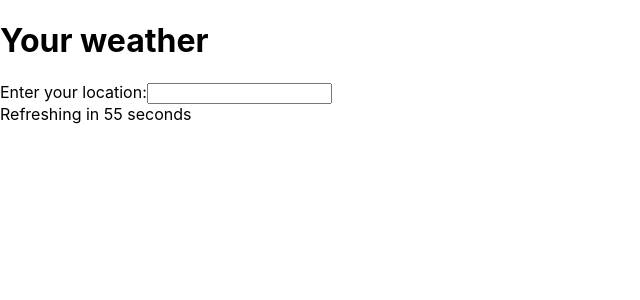
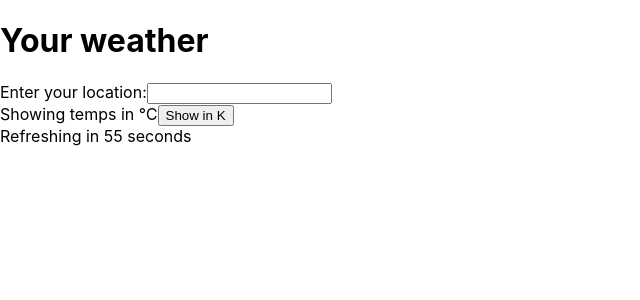
Before and after one commit to dwalker109/whats-the-weather, a React (Create React App) app: page / in a window 1280 px wide. Shown: the top 300 px of the page, without its empty margins (0-640 px from the left). Built offline with nearby package versions, Linux system fonts and the light colour scheme.

Commit message:
Adds temp unit toggling
Closes #9

```diff
--- a/src/components/WeatherDetail/index.jsx
+++ b/src/components/WeatherDetail/index.jsx
@@ -1,20 +1,43 @@
 import React from "react";
 
-const WeatherDetail = ({ weatherData }) => {
+const tempUnits = [
+  ["℃", temp => temp - 273.15],
+  ["K", temp => temp]
+];
+
+const WeatherDetail = ({ weatherData, activeTempUnit }) => {
   const {
     name,
     main: { temp, pressure, humidity }
   } = weatherData;
+
+  const [tempSymbol, tempConvertFn] = tempUnits[activeTempUnit];
+
   return (
     <div className="wd">
       <h2 className="wd__city">{name}</h2>
       <ul className="wd__info">
-        <li>{temp}</li>
-        <li>{pressure}</li>
-        <li>{humidity}</li>
+        <li>{`${tempConvertFn(temp)} ${tempSymbol}`}</li>
+        <li>{pressure} hpa</li>
+        <li>{humidity} %</li>
       </ul>
     </div>
   );
 };
 
+const TempUnitToggle = ({ onClick, activeTempUnit }) => {
+  const [tempUnitSymbol] = tempUnits[activeTempUnit];
+  const [otherTempUnitSymbol] = tempUnits[Number(!activeTempUnit)];
+
+  return (
+    <div className="wd__temp-unit-toggle">
+      <span className="wd__temp-unit-detail">
+        Showing temps in {tempUnitSymbol}
+      </span>
+      <button onClick={onClick}>Show in {otherTempUnitSymbol}</button>
+    </div>
+  );
+};
+
 export default WeatherDetail;
+export { TempUnitToggle };
--- a/src/components/WeatherPanel/index.jsx
+++ b/src/components/WeatherPanel/index.jsx
@@ -1,9 +1,9 @@
 import React, { useReducer, useState } from "react";
-import WeatherDetail from "../WeatherDetail";
+import config from "../../config";
+import CountdownTimer from "../CountdownTimer";
+import WeatherDetail, { TempUnitToggle } from "../WeatherDetail";
 import WeatherHistory from "../WeatherHistory";
 import WeatherSearch, { getWeatherData } from "../WeatherSearch";
-import CountdownTimer from "../CountdownTimer";
-import config from "../../config";
 
 const WeatherPanel = () => {
   const [weatherData, reduceWeatherData] = useReducer(
@@ -24,6 +24,9 @@ const WeatherPanel = () => {
 
   const [activeCity, setActiveCity] = useState(0);
 
+  const [activeTempUnit, setActiveTempUnit] = useState(0);
+  const toggleActiveTempUnit = () => setActiveTempUnit(Number(!activeTempUnit));
+
   return (
     <div className="wp">
       <header className="wp__header">
@@ -35,8 +38,17 @@ const WeatherPanel = () => {
         </section>
         <section className="wp__detail">
           {weatherData.length > 0 && (
-            <WeatherDetail weatherData={weatherData[activeCity]} />
+            <WeatherDetail
+              weatherData={weatherData[activeCity]}
+              activeTempUnit={activeTempUnit}
+            />
           )}
+        </section>
+        <section className="wp__toggle">
+          <TempUnitToggle
+            onClick={toggleActiveTempUnit}
+            activeTempUnit={activeTempUnit}
+          />
         </section>
         <section className="wp__timer">
           <CountdownTimer
--- a/src/components/WeatherSearch/index.jsx
+++ b/src/components/WeatherSearch/index.jsx
@@ -9,6 +9,7 @@ import debugData from "../../data/weather.json";
  */
 export const getWeatherData = async ({ paramName, term }) => {
   try {
+    return debugData;
     const url = new URL(config.openweather.url);
     url.searchParams.append("appid", config.openweather.apiKey);
     url.searchParams.append(paramName, term);
```
